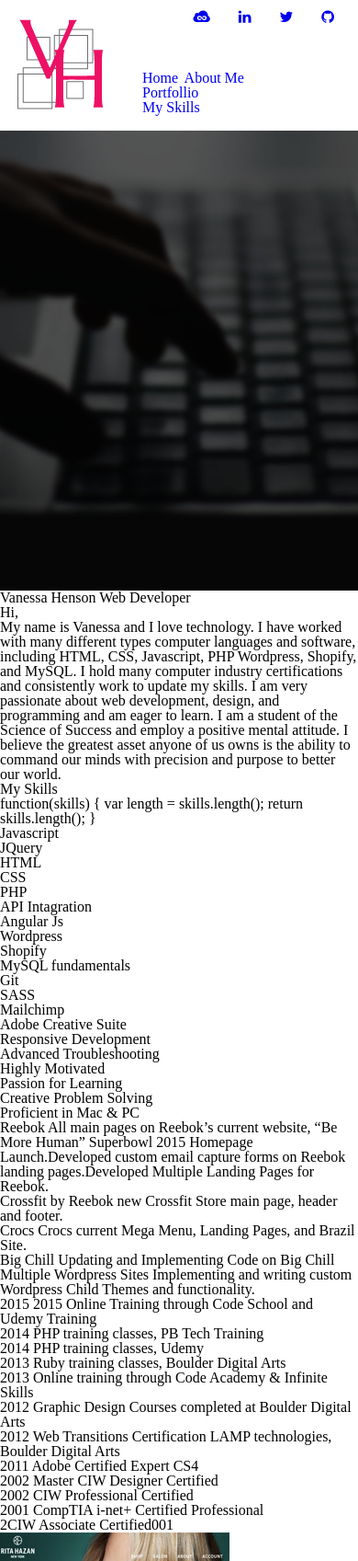
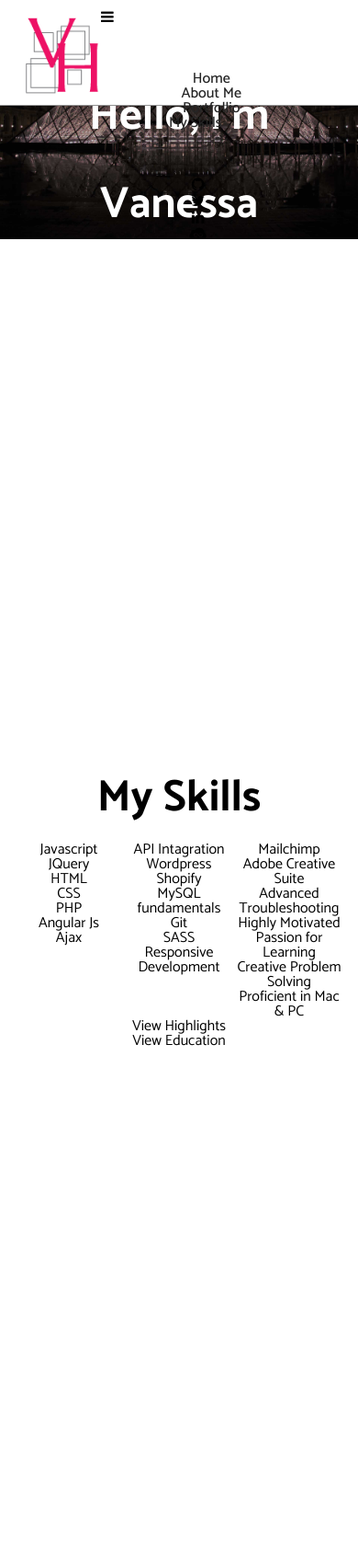
Before and after one commit to webwolf2112/vh-redesign-2016, a PHP site: page / in a window 390 px wide; the page is wider, and only the part inside the window is pictured. Shown: the top 1697 px of that part at 92% size. Run offline with PHP 8.4, Linux system fonts and the light colour scheme; style sheets or scripts are compiled from the project's sources; some libraries are stand-ins or nearby versions.

Commit message:
have alot of the base styles in working on the mobile nav

```diff
--- a/footer.php
+++ b/footer.php
@@ -1,6 +1,5 @@
-		</div><!-- end containter -->
 		<footer>
-		<div class="quote"></div>
+		<div id="quote">Quote Goes Here</div>
 		</footer>
 			<script src="https://ajax.googleapis.com/ajax/libs/angularjs/1.4.9/angular.min.js"></script>
 			<script src="https://ajax.googleapis.com/ajax/libs/jquery/2.2.2/jquery.min.js"></script>
--- a/header.php
+++ b/header.php
@@ -3,11 +3,22 @@
 	<head>
 		<meta name="viewport" content="inital-scale=1">
 		<link rel="stylesheet" href="https://maxcdn.bootstrapcdn.com/font-awesome/4.5.0/css/font-awesome.min.css">
+		<link href='https://fonts.googleapis.com/css?family=Catamaran:400,100,200,300,500,600,700,800,900' rel='stylesheet' type='text/css'>
 		<link rel="stylesheet" href="build/styles.css">
 	</head>
-	<body>
+	<body id="home">
 	<nav>
+		<div class="container">
 			<a href="index.php" class="logo"><img src="img/VanessaLogo.png" alt="Vanessa Henson Logo"></a>
+			<label for="hamburger-helper"><i class="fa fa-bars"></i></label>
+			<input type="checkbox" id="hamburger-helper" />
+			<div class="mobile-menu">
+				<ul class="js-menu" >
+					<li><a href="#home">Home</a></li>
+					<li><a href="#nav-about">About Me</a></li>
+					<li><a href="#nav-portfollio">Portfollio</a></li>
+					<li><a href="#nav-skills">My Skills</a></li>
+				</ul>
 				<ul class="social-icons">
 					<li><a href="https://github.com/webwolf2112/"><i class="fa fa-github"></i></a></li>
 					<li><a href="https://twitter.com/hensondesigner"><i class="fa fa-twitter"></i></a></li>
@@ -15,11 +26,6 @@
 					<li><a href="https://jsfiddle.net/user/webwolf/fiddles/"><i class="fa fa-jsfiddle"></i></a></li>
 				</ul>
 
-		<ul class="js-menu" >
-			<li><a href="#">Home</a></li>
-			<li><a href="#">About Me</a></li>
-			<li><a href="#">Portfollio</a></li>
-			<li><a href="#">My Skills</a></li>
-		</ul>
+			</div>
+		</div>
 	</nav>
-	<div class="container">
--- a/index.php
+++ b/index.php
@@ -1,18 +1,29 @@
 <?php @include( 'header.php' ) ?>
-<div class="background-hero">
 
-</div>
-	<h1>Vanessa Henson Web Developer</h1>
+	<div class="background-hero">
+	</div>
 
-		<div class="projects" ng-app="projects">
+	<div class="content">
+		<div class="hero">
+			<div class="table">
+				<div class="inner-table">
+					<h1>Hello, I'm Vanessa Henson</h1>
+					<h2>I am a Web Developer and I love what I do</h2>
+					<p>I believe that if you truly love what you do, work is no longer work, it becomes something you look forward to doing every day.</p>
+				</div>
+			</div>
+		</div>
 
-			<about-me></about-me>
+		<div class="apps" ng-app="projects">
 
-			<professional-skills></professional-skills>
+			<professional-skills id="nav-skills"></professional-skills>
 
-			<single-project></single-project>
+			<about-me id="nav-about"></about-me>
 
+			<single-project id="nav-portfollio"></single-project>
 		</div>
+
+	</div>
 
 
 <?php @include( 'footer.php') ?>
--- a/scss/_fonts.scss
+++ b/scss/_fonts.scss
@@ -3,3 +3,63 @@
 //--------------------------------------------------------------
 
 // Make sure to update the fonts in the mixin file
+
+body {
+	font-family: 'Catamaran', sans-serif;
+}
+
+h1,
+h2,
+h3,
+h4 {
+	font-weight: bold;
+
+	&.normal {
+
+		font-weight: normal;
+	}
+
+	&.light {
+
+		font-weight: light;
+	}
+}
+
+h1 {
+	@include fontsize( 3 );
+	line-height: 2em;
+}
+
+h2 {
+	@include fontsize ( 2 );
+	line-height: 1.5em;
+}
+
+a {
+	text-decoration: none;
+	margin: 0;
+	padding: 0;
+	color: $dark-gray;
+	transform: all 200ms ease;
+
+	&:hover {
+		color: $gray;
+		transform: all 200ms ease;
+	}
+}
+
+
+p {
+	font-weight: light;
+	@include fontsize( 1.2 );
+
+	&.light {
+
+		font-weight: light;
+	}
+
+	&.bold {
+
+		font-weight: bold;
+	}
+}
--- a/scss/_homepage.scss
+++ b/scss/_homepage.scss
@@ -1,6 +1,133 @@
 .background-hero {
-	background: url('../img/fullSizeBackground.jpg') no-repeat;
-	background-size: cover;
+	background: url('../img/homepage/louvre-dark.jpg') no-repeat;
+	background-size: 100%;
 	width: 100%;
+	height: 700px;
+	position: fixed;
+	z-index: 1;
+}
+
+.content {
+	position: relative;
+	text-align: center;
+	z-index: 2;
+}
+
+.hero {
+	height: 800px;
+
+	h1 {
+		color: $white;
+	}
+
+	h2 {
+		color: $white;
+	}
+
+	p {
+		color: $white;
+		padding: 20px 50px;
+		border-top: 1px solid $white;
+		border-bottom: 1px solid $white;
+		display: inline-block;
+		margin-top: 5%;
+		width: 50%;
+	}
+
+	.table {
+		display: table;
+		height: 100%;
+		width: 70%;
+		margin: auto;
+	}
+
+	.inner-table {
+		display: table-cell;
+		vertical-align: middle;
+	}
+}
+
+.skills {
+	@include clearfix;
+	background: $white;
+	padding: 5% 15px;
+
+	div {
+		@include boxsizing;
+	}
+
+	ul {
+		@include boxsizing;
+		width: 33.33%;
+		float: left;
+	}
+
+	.highlights {
+		display: none;
+
+		.name {
+			float: left;
+			width: 25%;
+		}
+
+		.description {
+			@include clearfix;
+			float: left;
+			width: 75%;
+			box-sizing: border-box;
+
+		}
+	}
+
+	.education {
+		display: none;
+
+		.year {
+			@include clearfix;
+			float: left;
+			width: 25%;
+		}
+
+		.field {
+			float: left;
+			width: 75%;
+		}
+	}
+}
+
+.about {
+
+	padding: 5%;
+	color: $white;
 	height: 500px;
+
 }
+
+.projects {
+	@include clearfix;
+	@include boxsizing;
+	background: $dark-gray;
+	padding: 5% 0;
+
+	h2 {
+		color: $white;
+		text-align: center;
+		text-transform: uppercase;
+		margin-bottom: 20px;
+	}
+
+	p {
+		color: $white;
+	}
+
+	.project {
+		width: 31%;
+		float: left;
+		margin: 0 1%;
+
+		img {
+			width: 100%;
+			max-width: 100%;
+		}
+	}
+}
--- a/scss/_mixins.scss
+++ b/scss/_mixins.scss
@@ -11,6 +11,10 @@
 	&:after {
 		clear: both;
 	}
+}
+
+@mixin boxsizing {
+	box-sizing: border-box;
 }
 
 
@@ -28,15 +32,8 @@
 // Font Size
 // ---------
 
-@mixin font($size, $sizeValue) {
-	@if $size == 'light' {
-		font-family: 'TradeGothicLT-Light', 'sans-serif';
-	} @elseif $size == 'bold' {
-		font-family: 'TradeGothicLT-BoldTwo', 'sans-serif';
-	} @else {
-		font-family: 'TradeGothicLT', 'sans-serif';
-	}
+@mixin fontsize($size) {
 
-	font-size: ($sizeValue * $default-font-size);
-  	font-size: $sizeValue + rem;
+	font-size: ($size * $default-font-size);
+  	font-size: $size + rem;
 }
--- a/scss/_nav.scss
+++ b/scss/_nav.scss
@@ -1,27 +1,60 @@
 nav {
 	@include clearfix;
-	padding: 10px 15px;
-	max-width: $max-width;
+	box-sizing: border-box;
+	padding: 10px 25px 0px;
+	width: 100%;
 	margin: auto;
 	background: $white;
+	position: fixed;
+	border-bottom: 1px solid $gray;
+	top: 0;
+	width: 100%;
+	z-index: 10;
+
+	a {
+		font-weight: 500;
+
+		.fa {
+			color: $black;
+			opacity: 1;
+
+			&:hover {
+				color: $gray;
+				transform: all 200ms ease;
+			}
+		}
+	}
+
+
+	.logo {
+		float: left;
+		width: 25%;
+
+		img {
+			max-height: 100px;
+			transition: all 200ms ease;
+		}
+	}
 
 	ul {
-		width: 50%;
 		float: left;
 		padding-left: 50px;
+		box-sizing: border-box;
+		width: 50%;
 		margin-top: 50px;
-		box-sizing: border-box;
 		transition: all 200ms ease;
+		text-align: center;
 
 		li {
-			float: left;
+			display: inline-block;
 			box-sizing: border-box;
 			margin-right: 5%;
 		}
 
 		&.social-icons {
-			width: 75%;
-			margin-top: 0;
+			width: 25%;
+			float: right;
+			padding-right: 15px;
 			transition: all 100ms ease;
 
 			li {
@@ -31,21 +64,7 @@
 		}
 	}
 
-	.logo {
-		float: left;
-		width: 25%;
-
-		img{
-			max-height: 100%;
-			transition: all 200ms ease;
-		}
-
-	}
-
 	&.sticky {
-			position: fixed;
-			top: 0;
-			width: 100%;
 
 		.logo {
 
@@ -56,18 +75,48 @@
 		}
 
 		ul {
-			width: 50%;
+
 			margin-top: 25px;
-			transition: all 200ms ease;
-
-			&.social-icons {
-				width: 25%;
-				float: right;
-				margin-top: 25px;
-				padding-right: 15px;
-				transition: all 100ms ease;
-			}
+			transition: all 100ms ease;
 		}
 	}
 
+	label{
+		display: inline-block;
+
+		@include breakpoint( $break-medium ){
+			display: none;
+		}
+	}
+
+	.mobile-menu {
+
+		height: 0;
+
+		ul {
+			width: 100%;
+			float: none;
+			li {
+				display: block;
+				float: none;
+			}
+		}
+
+		@include breakpoint( $break-medium) {
+			@include boxsizing;
+			height: auto;
+			float: left;
+			width: 75%;
+
+		}
+	}
+
+	input {
+		display: none;
+
+		&:checked + .mobile-menu {
+			height: 100%;
+			transition: all 300ms ease;
+		}
+	}
 }
--- a/scss/_structure.scss
+++ b/scss/_structure.scss
@@ -1,9 +1,13 @@
-a {
-	text-decoration: none;
-	margin: 0;
-	padding: 0;
-}
-
 img {
 	display: inline-block;
 }
+
+.container {
+	max-width: $max-width;
+	margin: auto;
+}
+
+.small-container{
+	max-width: $container-small;;
+	margin: auto;
+}
--- a/scss/_variables.scss
+++ b/scss/_variables.scss
@@ -1,4 +1,5 @@
 $max-width: 1600px;
+$container-small : 1000px;
 
 /******************
 ** Breakpoints
@@ -13,3 +14,11 @@
 *******************/
 
 $white : #fff;
+$black : #000;
+$gray : #929292;
+$dark-gray : #252525;
+
+
+
+
+$default-font-size : 10;
--- a/template-parts/client-sites.php
+++ b/template-parts/client-sites.php
@@ -1,9 +1,13 @@
-<div ng-controller="projectsController">
-	<div ng-repeat="project in projects">
-		<img ng-src="{{ project.img }}" alt="{{ project.name }}"/>
-		<div ng-show="project.name" class="name">{{ project.name }}</div>
-		<div ng-show="project.info" class="info">{{ project.info }}</div>
-		<a ng-show="project.url" href="{{ project.url }}" target="blank">{{ project.url }}</a>
-		<div ng-show="project.description" class="description">{{ project.description }}</div>
+<div class="projects" ng-controller="projectsController">
+	<div class="small-container">
+		<h2>My Work</h2>
+		<p>I have have been blessed to work on many high visiblity websites.  I always code to the highest standards and take pride in my work.  I strive to always go the extra mile to ensure every client is completely satisfied</p>
+		<div  class="project" ng-repeat="project in projects">
+			<img ng-src="{{ project.img }}" alt="{{ project.name }}"/>
+			<div ng-show="project.name" class="name">{{ project.name }}</div>
+			<div ng-show="project.info" class="info">{{ project.info }}</div>
+			<a ng-show="project.url" href="{{ project.url }}" target="blank">{{ project.url }}</a>
+			<div ng-show="project.description" class="description">{{ project.description }}</div>
+		</div>
 	</div>
 </div>
--- a/template-parts/skills.php
+++ b/template-parts/skills.php
@@ -1,23 +1,29 @@
 <div class="skills" ng-controller="skillsController">
 	<h1>My Skills</h1>
-	<ul>
-	{{ splitSkills }}
-	<li ng-repeat="skill in skills">
+	<ul ng-repeat="skillList in skills">
+	<li ng-repeat="skill in skillList">
 	{{ skill }}
 	</li>
 	</ul>
 
-	<ul>
-	<div ng-repeat="highlight in highlights">
-		{{ highlight.name }}
-		{{ highlight.description }}
+	<div ng-show="highlights" ng-click="showSection( 'highlight-toggle', 'highlights' )" class="highlight-toggle" ><span>View</span> Highlights</div>
+	<div class="highlights">
+		<div ng-repeat="highlight in highlights">
+			<div class="name">{{ highlight.name }}</div>
+			<div class="description">
+				<div ng-repeat="description in highlight.description" >{{ description }}</div>
+			</div>
+		</div>
 	</div>
 
-	<div ng-repeat="edu in education">
-		{{ edu.year }}
-		{{ edu.field }}
-
+	<div ng-show="education" ng-click="showSection( 'education-toggle', 'education' )" class="education-toggle"><span>View</span> Education</div>
+		<div class="education">
+			<div ng-repeat="edu in education">
+				<div class="year ng-click=">{{ edu.year }}</div>
+				<div class="field">
+					<div ng-repeat="field in edu.field">{{ field }}</div>
+				</div>
+			</div>
+		</div>
 	</div>
-	</ul>
-
 </div>
```
Also changed, not shown: js/compiled/main.js (+11 -8 lines), js/compiled/nav.js (+53 -3 lines), js/vh-skills.js (+62 -33 lines), img/homepage/louvre-dark.jpg (added), img/homepage/louvre.jpg (added), img/homepage/starry-night.jpg (added). Lines whose indentation alone changed are shown as unchanged.
